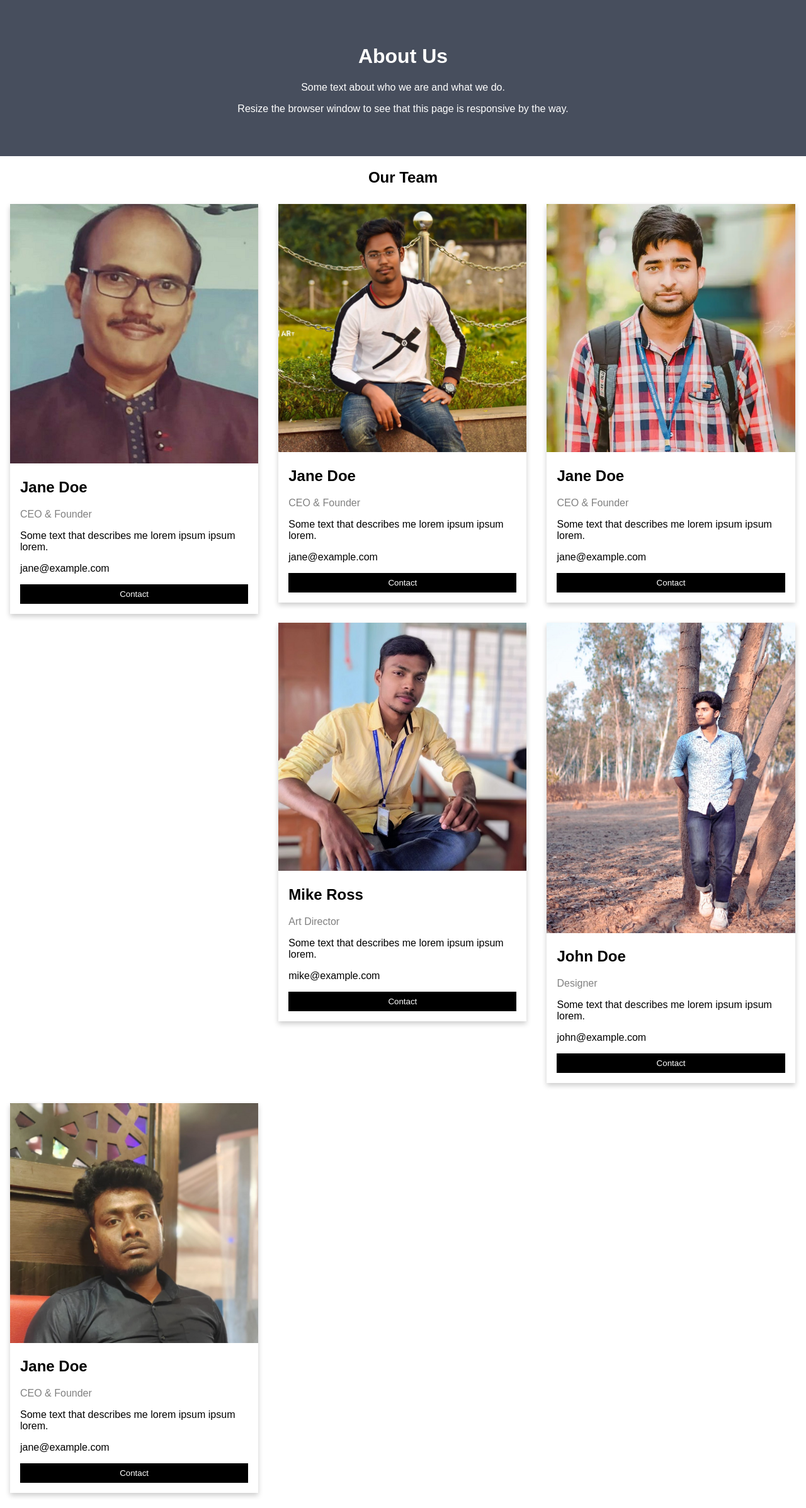
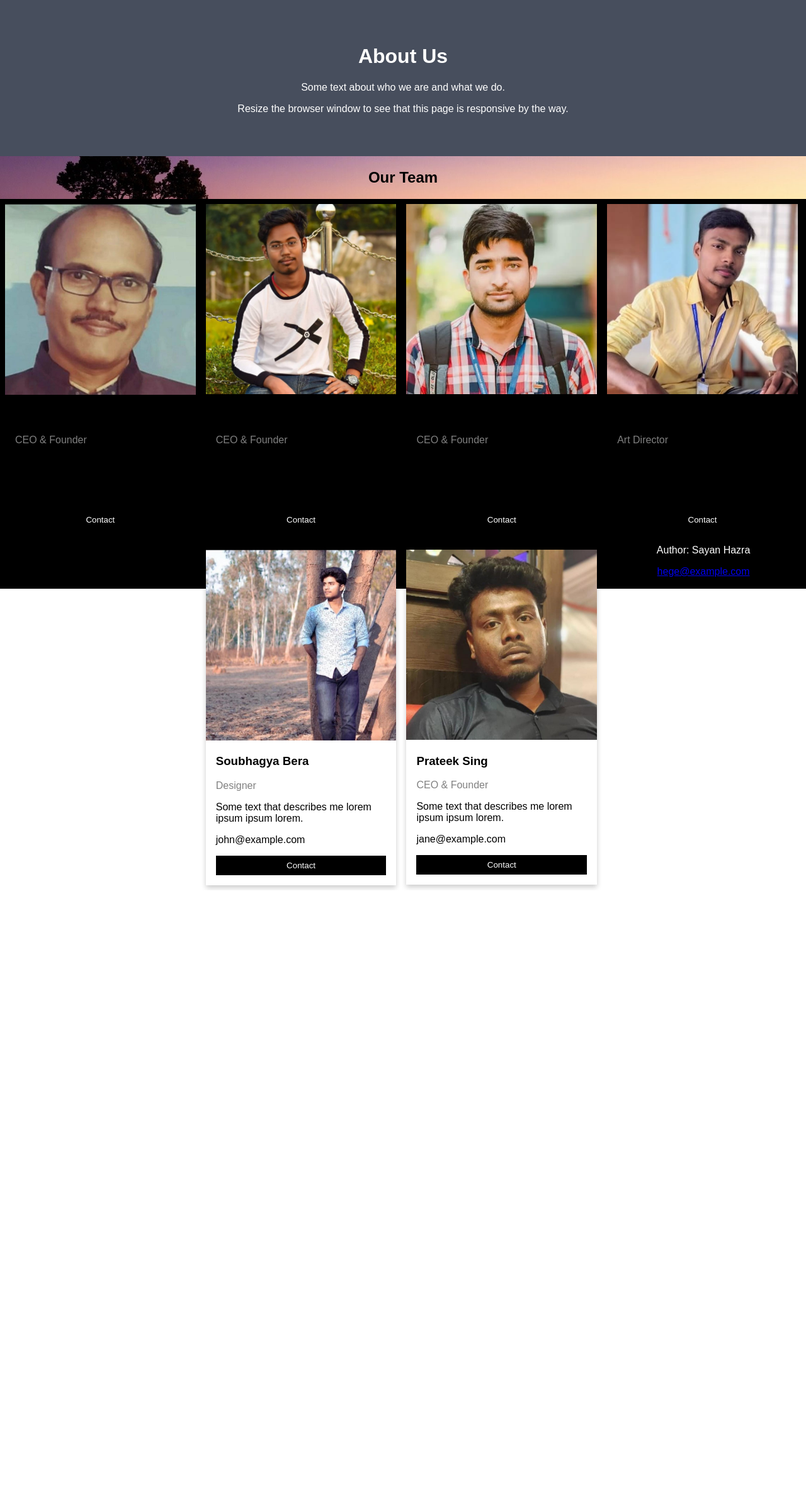
Before and after one commit to sayanhazra2000/Price_Prediction_Model, a PHP site: the page made by HTML/About us.html in a window 1280 px wide. Shown: the whole page at 63% size. After the commit the page ends 1413 px from the top, so only its background shows below. Run offline with PHP 8.4, Linux system fonts and the light colour scheme.

Commit message:
Initial Commit

```diff
--- a/CSS/about us.css
+++ b/CSS/about us.css
@@ -1,7 +1,21 @@
+* {
+  font-family: sans-serif;
+  box-sizing: border-box;
+}
+
 body {
-    font-family: Arial, Helvetica, sans-serif;
-    margin: 0;
-  }
+  margin: 0px;
+  background: url(../IMAGE/back.jpg);
+  /* linear-gradient(rgba(3, 3, 3, 0.619),rgba(112, 104, 26, 0.75)), */
+  background-size: cover;
+  background-position: center;
+  background-repeat: no-repeat;
+  width: 100%;
+  height: 100vh;
+  display: flex;
+  flex-direction: column;
+  justify-content: space-between;
+}
 
   html {
     box-sizing: border-box;
@@ -13,9 +27,9 @@
 
   .column {
     float: left;
-    width: 33.3%;
-    margin-bottom: 16px;
-    padding: 0 8px;
+    width: 24.9%;
+    margin-bottom: 0px;
+    padding: 0 0px;
   }
 
   .card {
--- a/HTML/About us.html
+++ b/HTML/About us.html
@@ -8,6 +8,7 @@
 
 <body>
 	<link rel="stylesheet" href="../CSS/about us.css">
+	<link rel="stylesheet" href="../CSS/footer.css">
 	<div class="about-section">
 		<h1>About Us</h1>
 		<p>Some text about who we are and what we do.</p>
@@ -16,11 +17,25 @@
 
 	<h2 style="text-align:center">Our Team</h2>
 	<div class="row">
+
 		<div class="column">
 			<div class="card">
 				<img src="../IMAGE/Arijit Kar.jpg" alt="Jane" style="width:100%">
 				<div class="container">
-					<h2>Jane Doe</h2>
+					<h3>Arijit Kar</h3>
+					<p class="title">CEO & Founder</p>
+					<p>Some text that describes me lorem ipsum ipsum lorem.</p>
+					<p>arijit.kar@midnaporecollege.ac.in</p>
+					<p><button class="button">Contact</button></p>
+				</div>
+			</div>
+		</div>
+
+		<div class="column">
+			<div class="card">
+				<img src="../IMAGE/Sayan Hazra.jpg" alt="Jane" style="width:100%">
+				<div class="container">
+					<h3>Sayan Hazra</h3>
 					<p class="title">CEO & Founder</p>
 					<p>Some text that describes me lorem ipsum ipsum lorem.</p>
 					<p>jane@example.com</p>
@@ -28,23 +43,12 @@
 				</div>
 			</div>
 		</div>
-		<div class="column">
-			<div class="card">
-				<img src="../IMAGE/Sayan Hazra.jpg" alt="Jane" style="width:100%">
-				<div class="container">
-					<h2>Jane Doe</h2>
-					<p class="title">CEO & Founder</p>
-					<p>Some text that describes me lorem ipsum ipsum lorem.</p>
-					<p>jane@example.com</p>
-					<p><button class="button">Contact</button></p>
-				</div>
-			</div>
-		</div>
+
 		<div class="column">
 			<div class="card">
 				<img src="../IMAGE/Tuhin Prathihar.jpg" alt="Jane" style="width:100%">
 				<div class="container">
-					<h2>Jane Doe</h2>
+					<h3>Tuhin Prathihar</h3>
 					<p class="title">CEO & Founder</p>
 					<p>Some text that describes me lorem ipsum ipsum lorem.</p>
 					<p>jane@example.com</p>
@@ -57,7 +61,7 @@
 			<div class="card">
 				<img src="../IMAGE/Arijit Banerjee.jpg" alt="Mike" style="width:100%">
 				<div class="container">
-					<h2>Mike Ross</h2>
+					<h3>Arijit Banerjee</h3>
 					<p class="title">Art Director</p>
 					<p>Some text that describes me lorem ipsum ipsum lorem.</p>
 					<p>mike@example.com</p>
@@ -68,9 +72,12 @@
 
 		<div class="column">
 			<div class="card">
-				<img src="../IMAGE/Souvagya Bera.jpg" alt="John" style="width:100%">
+				<img src="../IMAGE/Soubhagya Bera.jpg" alt="John" style="width:100%">
 				<div class="container">
-					<h2>John Doe</h2>
+					<style>
+					</style>
+
+					<h3>Soubhagya Bera</h3>
 					<p class="title">Designer</p>
 					<p>Some text that describes me lorem ipsum ipsum lorem.</p>
 					<p>john@example.com</p>
@@ -78,11 +85,12 @@
 				</div>
 			</div>
 		</div>
+
 		<div class="column">
 			<div class="card">
 				<img src="../IMAGE/Prateek Sing.jpg" alt="Jane" style="width:100%">
 				<div class="container">
-					<h2>Jane Doe</h2>
+					<h3>Prateek Sing</h3>
 					<p class="title">CEO & Founder</p>
 					<p>Some text that describes me lorem ipsum ipsum lorem.</p>
 					<p>jane@example.com</p>
@@ -91,6 +99,11 @@
 			</div>
 		</div>
 
+		<footer>
+			<p>Author: Sayan Hazra</p>
+			<p><a href="sayanhazra1222@gmail.com">hege@example.com</a></p>
+		</footer>
+
 </body>
 
 </html>
```
Also changed, not shown: IMAGE/Arijit Banerjee.jpg, IMAGE/Arijit Kar.jpg, IMAGE/Prateek Sing.jpg, IMAGE/Sayan Hazra.jpg, IMAGE/Soubhagya Bera.jpg (added), IMAGE/Souvagya Bera.jpg (deleted), IMAGE/Tuhin Prathihar.jpg.
